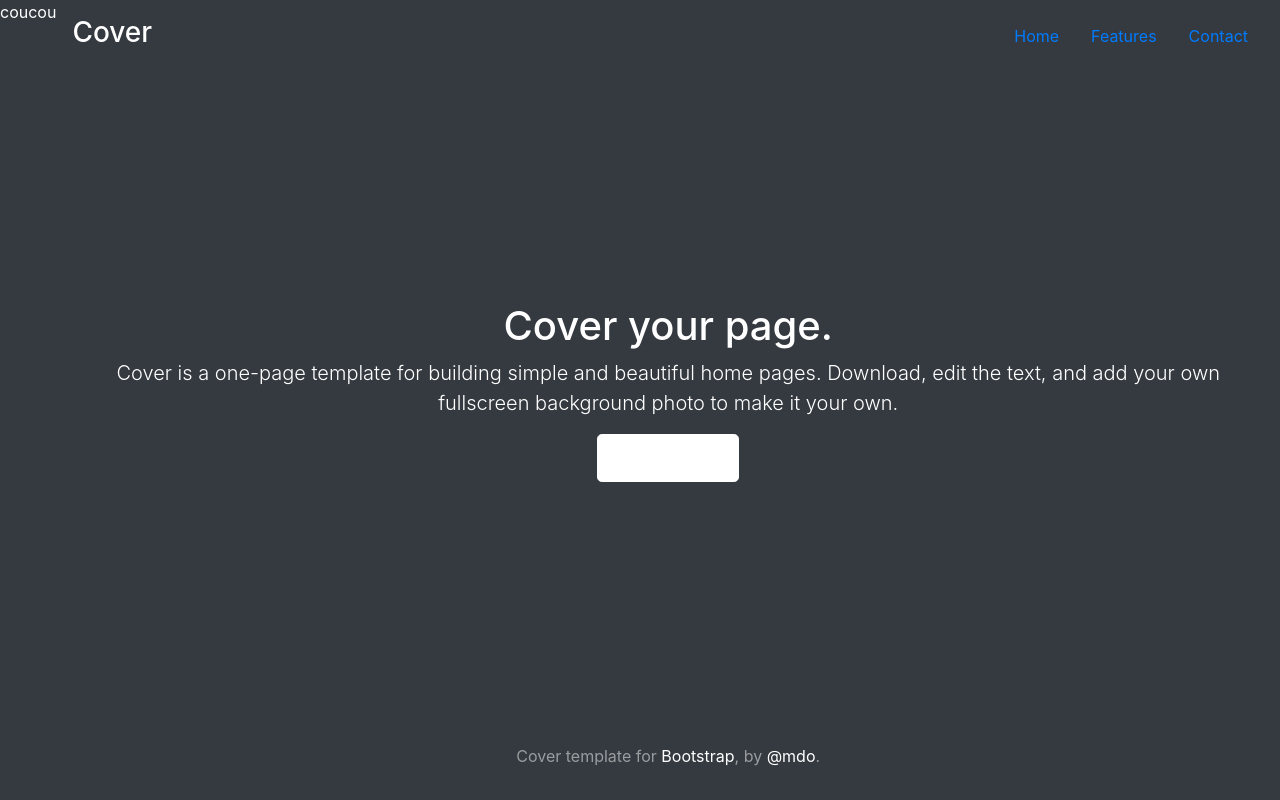
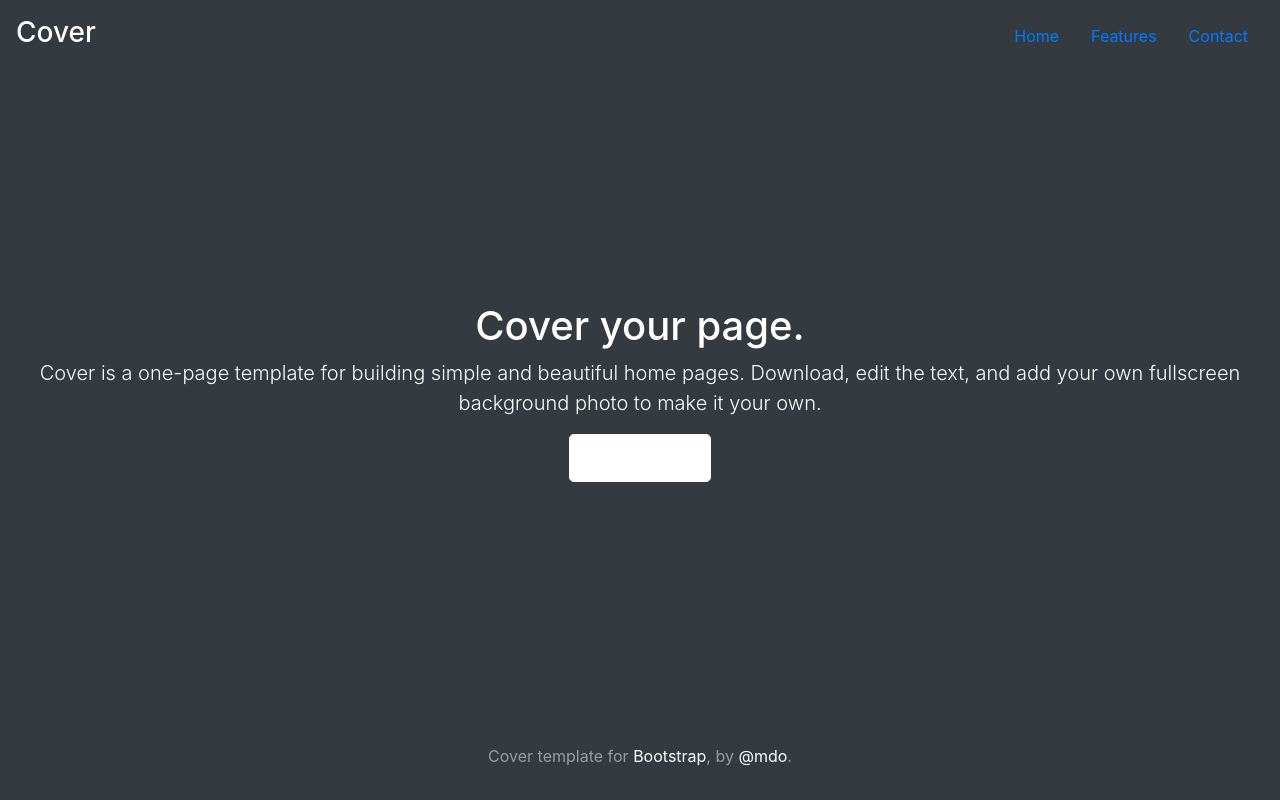
Before and after one commit to WolfaHH/Nathel-WebSite-Project, a PHP site: page / in a window 1280 px wide. Run offline with PHP 8.4, Linux system fonts and the light colour scheme; some libraries are stand-ins or nearby versions.

Commit message:
Update : router is working!!

```diff
--- a/public/index.php
+++ b/public/index.php
@@ -1,7 +1,4 @@
 <?php
-
-echo "coucou";
-
 
 require '../vendor/autoload.php';
 $uri = $_SERVER['REQUEST_URI'];
```
Also changed, not shown: 1 other file.
